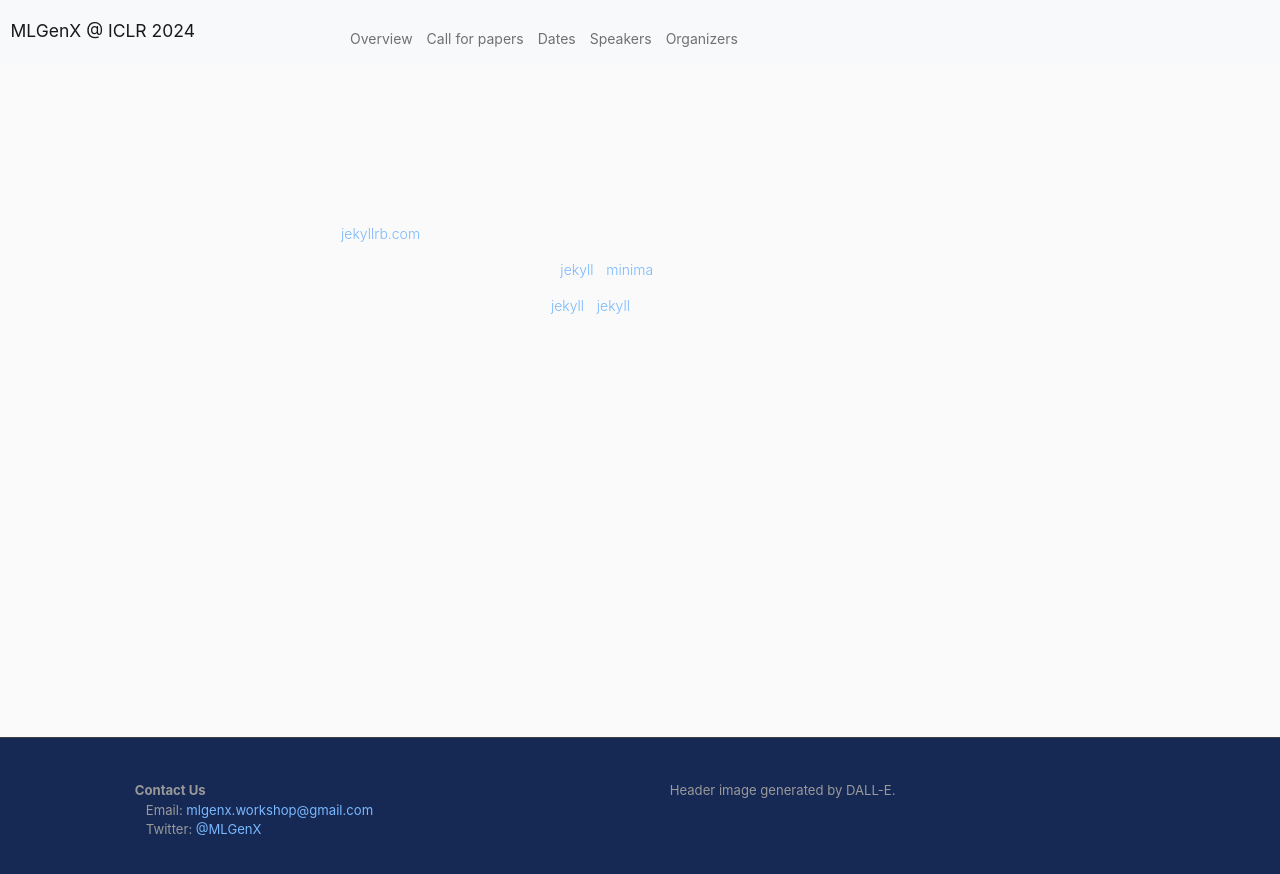
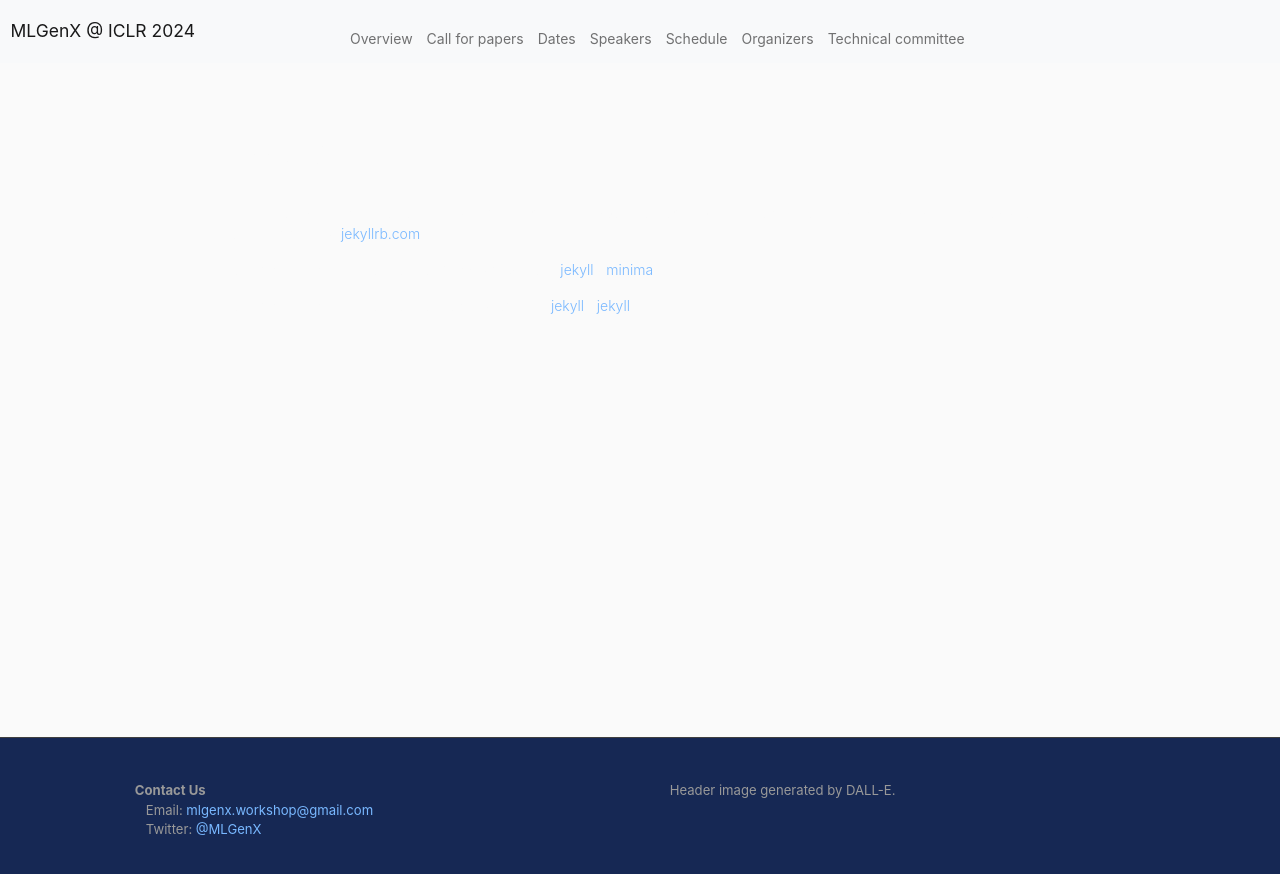
Before and after one commit to mlgenx/mlgenx.github.io, a Jekyll site: the page built from about.md, in a window 1280 px wide. Shown: the top 874 px of the page. Built offline with Jekyll 4.4.1, drawn with Linux system fonts in a browser that asks for light colours; nearby versions of some CDN libraries.

Commit message:
Update navigation.yml

```diff
--- a/_data/navigation.yml
+++ b/_data/navigation.yml
@@ -6,5 +6,9 @@
   url: /index.html#dates
 - title: Speakers
   url: /index.html#speakers
+- title: Schedule
+  url: /index.html#schedule
 - title: Organizers
   url: /index.html#organizers
+- title: Technical committee
+  url: /index.html#technical_committee
```
